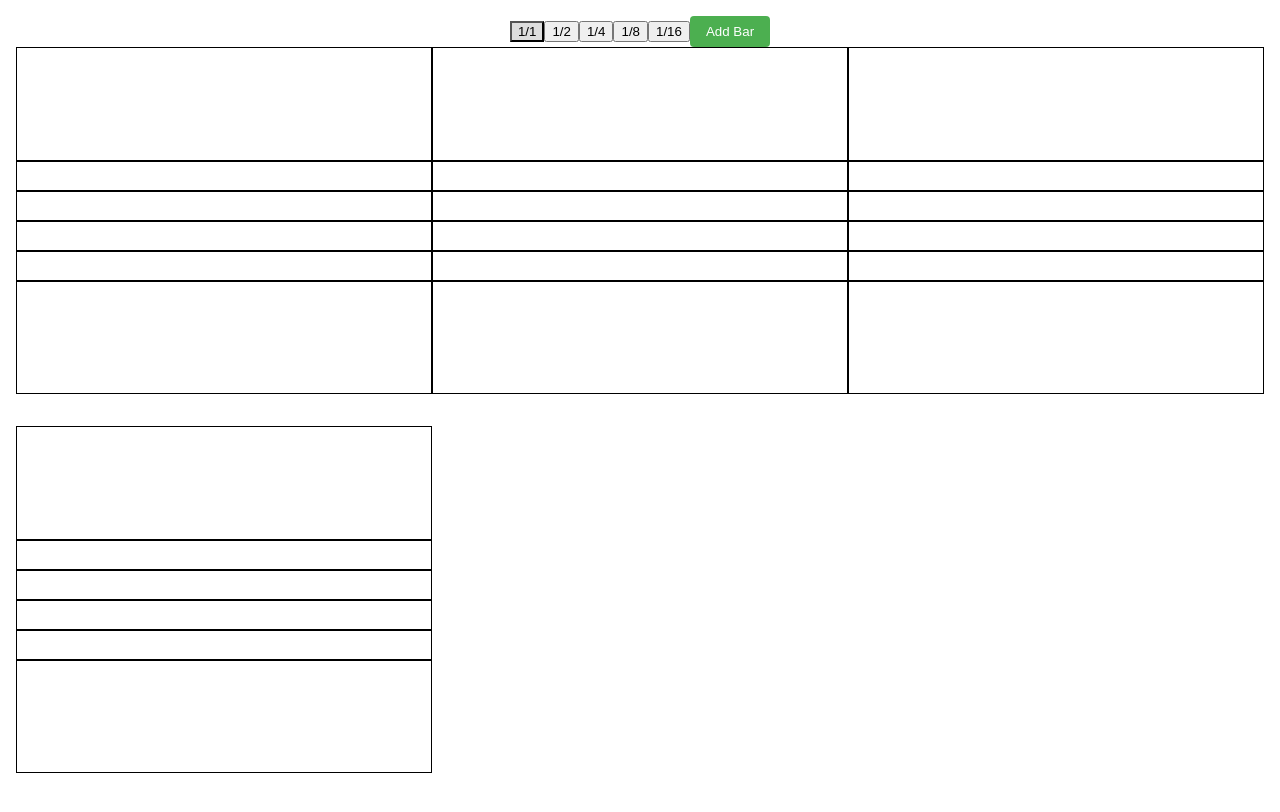
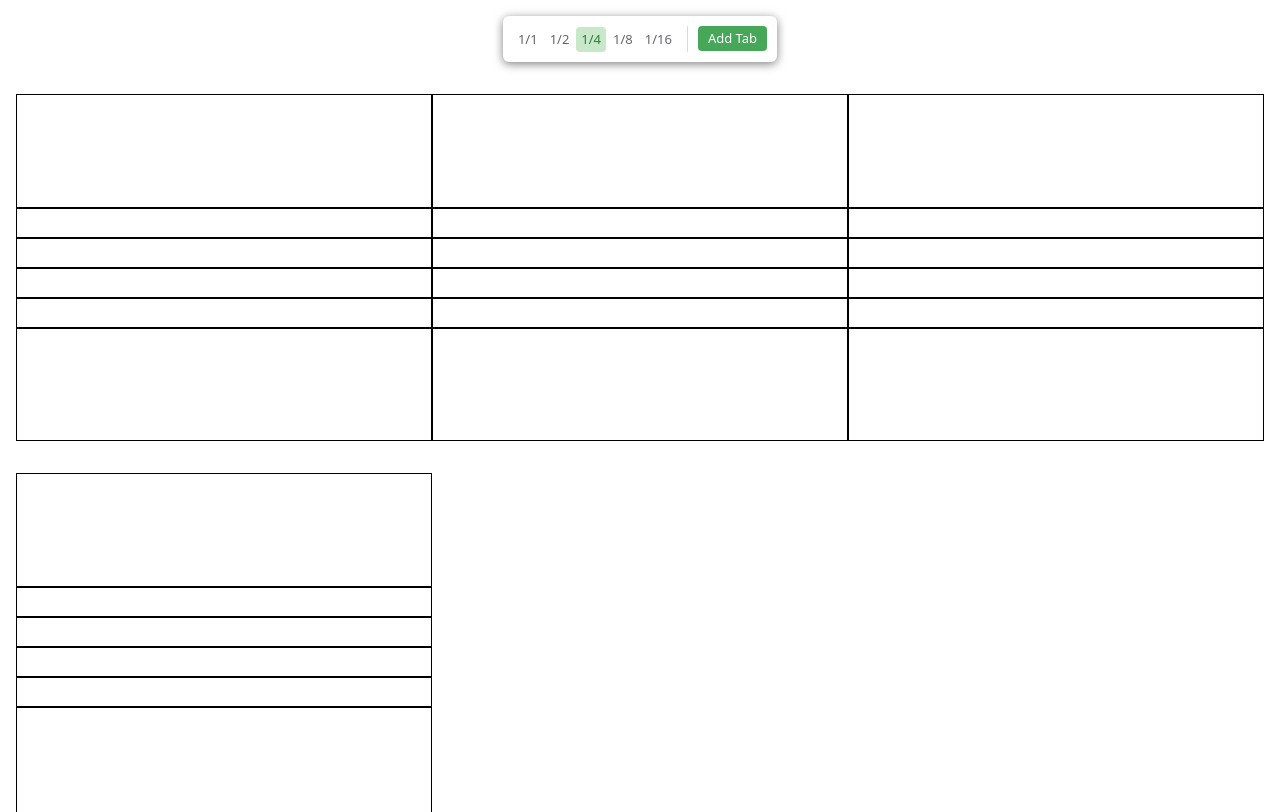
Before and after one commit to deeprecession/notes-to-guitar-tabs, a Vue app: page / in a window 1280 px wide. Shown: the top 812 px of the page. Built offline with nearby package versions, Linux system fonts and the light colour scheme.

Commit message:
feat: rewrite MusicSheetControlls with radix-ui

```diff
--- a/src/App.vue
+++ b/src/App.vue
@@ -1,9 +1,9 @@
 <script setup lang="ts">
-import MusicSheet from "./components/MusicSheet/MusicSheet.vue"
+import MusicSheetContainer from "./components/MusicSheet/MusicSheetContainer.vue"
 </script>
 
 <template>
-    <MusicSheet />
+    <MusicSheetContainer />
 </template>
 
 <style lang="css" scoped></style>
--- a/src/components/MusicSheet/Bar.vue
+++ b/src/components/MusicSheet/Bar.vue
@@ -1,7 +1,7 @@
 <script setup lang="ts">
 import { defineProps, onMounted, onUnmounted, ref, useTemplateRef } from "vue"
 import BarRow from "./BarRow.vue"
-import type { BarNotes } from "./MusicSheet.vue"
+import type { BarNotes } from "./MusicSheetContainer.vue"
 
 type BarProps = {
     barNotes: BarNotes
--- a/src/components/MusicSheet/BarRow.vue
+++ b/src/components/MusicSheet/BarRow.vue
@@ -9,7 +9,7 @@ import {
     type Component,
 } from "vue"
 import Note from "./Note.vue"
-import type { BarRowNotes } from "./MusicSheet.vue"
+import type { BarRowNotes } from "./MusicSheetContainer.vue"
 
 const props = defineProps<{
     hasLine: boolean
--- a/src/components/MusicSheet/MusicSheet.vue
+++ b/src/components/MusicSheet/MusicSheet.vue
@@ -1,48 +1,14 @@
 <script setup lang="ts">
-import { computed, markRaw, provide, ref, shallowRef } from "vue"
 import Bar from "./Bar.vue"
-import { defaultNoteFraction, type NoteFraction } from "./noteFractions"
-import NoteFractionSelector from "./NoteFractionSelector.vue"
+import type { MusicSheetNotes } from "./MusicSheetContainer.vue"
 
-export type BarRowNotes = Record<number, NoteFraction>
-export type BarNotes = Record<number, BarRowNotes>
-export type MusicSheetNotes = BarNotes[]
-
-const notes = ref<MusicSheetNotes>([{}, {}, {}, {}])
-
-function handleAddNote(bar: number, line: number, col: number) {
-    if (notes.value[bar] === undefined) {
-        notes.value[bar] = {}
-    }
-
-    if (notes.value[bar][line] === undefined) {
-        notes.value[bar][line] = {}
-    }
-
-    notes.value[bar][line][col] = selectedFraction.value
-}
-
-const selectedFraction = shallowRef<NoteFraction>(defaultNoteFraction)
-provide(
-    "BaseNote",
-    computed(() => markRaw(selectedFraction.value.componentPath))
-)
-
-const NOTE_COLS = 16
+defineProps<{ noteColumns: number; notes: MusicSheetNotes }>()
+defineEmits<{
+    (e: "add-note", payload: { barInx: number; line: number; col: number }): void
+}>()
 </script>
 
 <template>
-    <NoteFractionSelector
-        v-model="selectedFraction"
-        @update:model-value="(newVal) => (selectedFraction = newVal)"
-    />
-
-    <button
-        :class="$style['add-bar-btn']"
-        @click="notes.push({})"
-    >
-        Add Bar
-    </button>
     <div
         ref="sheet"
         :class="$style.container"
@@ -51,8 +17,8 @@ const NOTE_COLS = 16
             v-for="(barNotes, barInx) in notes"
             :barNotes="barNotes"
             :class="$style.bar"
-            :columns-num="NOTE_COLS"
-            @add-note="(line, col) => handleAddNote(barInx, line, col)"
+            :columns-num="noteColumns"
+            @add-note="(line, col) => $emit('add-note', { barInx, line, col })"
         />
     </div>
 </template>
--- /dev/null
+++ b/src/components/MusicSheet/MusicSheetContainer.vue
@@ -0,0 +1,61 @@
+<script setup lang="ts">
+import MusicSheet from "./MusicSheet.vue"
+import MusicSheetControls from "./MusicSheetControls.vue"
+import { computed, markRaw, provide, ref } from "vue"
+import {
+    defaultNoteFractionKey,
+    noteFractionsMap,
+    type NoteFraction,
+    type NoteFractionKey,
+} from "./noteFractions"
+
+export type BarRowNotes = Record<number, NoteFraction>
+export type BarNotes = Record<number, BarRowNotes>
+export type MusicSheetNotes = BarNotes[]
+
+const notes = ref<MusicSheetNotes>([{}, {}, {}, {}])
+
+function handleAddNote(bar: number, line: number, col: number) {
+    if (notes.value[bar] === undefined) {
+        notes.value[bar] = {}
+    }
+
+    if (notes.value[bar][line] === undefined) {
+        notes.value[bar][line] = {}
+    }
+
+    notes.value[bar][line][col] = noteFractionsMap[selectedFractionKey.value]
+}
+
+const selectedFractionKey = ref<NoteFractionKey>(defaultNoteFractionKey)
+provide(
+    "BaseNote",
+    computed(() => markRaw(noteFractionsMap[selectedFractionKey.value].componentPath))
+)
+
+const NOTE_COLS = 16
+</script>
+
+<template>
+    <div :class="$style.container">
+        <MusicSheetControls
+            v-model:note-fraction="selectedFractionKey"
+            @update:note-fraction="(newVal) => (selectedFractionKey = newVal)"
+            @add-tab="notes.push({})"
+        />
+        <MusicSheet
+            :notes="notes"
+            :note-columns="NOTE_COLS"
+            @add-note="({ barInx, line, col }) => handleAddNote(barInx, line, col)"
+        />
+    </div>
+</template>
+
+<style lang="css" scoped module>
+.container {
+    display: flex;
+    flex-flow: column nowrap;
+    gap: 2rem;
+    align-items: center;
+}
+</style>
--- /dev/null
+++ b/src/components/MusicSheet/MusicSheetControls.vue
@@ -0,0 +1,122 @@
+<script setup lang="ts">
+import {
+    ToolbarButton,
+    ToolbarRoot,
+    ToolbarSeparator,
+    ToolbarToggleGroup,
+    ToolbarToggleItem,
+} from "radix-vue"
+import { defaultNoteFractionKey, noteFractionsMap, type NoteFractionKey } from "./noteFractions"
+
+const noteFractionModel = defineModel<NoteFractionKey>("noteFraction", {
+    default: defaultNoteFractionKey,
+})
+
+defineEmits<{ (e: "addTab"): void }>()
+</script>
+
+<template>
+    <ToolbarRoot :class="$style.ToolbarRoot">
+        <ToolbarToggleGroup
+            :class="$style.ToolbarToggleGroup"
+            :model-value="noteFractionModel"
+            @update:model-value="(newVal) => (noteFractionModel = newVal as NoteFractionKey)"
+        >
+            <ToolbarToggleItem
+                v-for="(fraction, key) in noteFractionsMap"
+                :key="key"
+                :value="key"
+                :class="$style.ToolbarToggleItem"
+            >
+                {{ fraction.name }}
+            </ToolbarToggleItem>
+        </ToolbarToggleGroup>
+
+        <ToolbarSeparator :class="$style.ToolbarSeparator" />
+
+        <ToolbarButton
+            :class="$style.ToolbarButton"
+            @click="$emit('addTab')"
+            >Add Tab</ToolbarButton
+        >
+    </ToolbarRoot>
+</template>
+
+<style lang="css" scoped module>
+a,
+button {
+    all: unset;
+}
+
+.ToolbarRoot {
+    display: flex;
+    padding: 10px;
+    width: fit-content;
+    min-width: max-content;
+    border-radius: 6px;
+    background-color: white;
+    box-shadow: 0 2px 10px var(--black-a7);
+}
+
+.ToolbarToggleItem,
+.ToolbarLink,
+.ToolbarButton {
+    flex: 0 0 auto;
+    color: var(--mauve-11);
+    height: 25px;
+    padding: 0 5px;
+    border-radius: 4px;
+    display: inline-flex;
+    font-size: 13px;
+    line-height: 1;
+    align-items: center;
+    justify-content: center;
+}
+.ToolbarToggleItem:hover,
+.ToolbarLink:hover,
+.ToolbarButton:hover {
+    background-color: var(--grass-3);
+    color: var(--grass-11);
+}
+.ToolbarToggleItem:focus,
+.ToolbarLink:focus,
+.ToolbarButton:focus {
+    position: relative;
+    box-shadow: 0 0 0 2px var(--grass-7);
+}
+
+.ToolbarToggleItem {
+    background-color: white;
+    margin-left: 2px;
+}
+.ToolbarToggleItem:first-child {
+    margin-left: 0;
+}
+.ToolbarToggleItem[data-state="on"] {
+    background-color: var(--grass-5);
+    color: var(--grass-11);
+}
+
+.ToolbarSeparator {
+    width: 1px;
+    background-color: var(--mauve-6);
+    margin: 0 10px;
+}
+
+@media (min-width: 520px) {
+    .ToolbarLink {
+        display: inline-flex;
+    }
+}
+
+.ToolbarButton {
+    padding-left: 10px;
+    padding-right: 10px;
+    color: white;
+    background-color: var(--grass-9);
+}
+.ToolbarButton:hover {
+    background-color: var(--grass-10);
+    color: white;
+}
+</style>
--- a/src/components/MusicSheet/NoteFractionSelector.vue
+++ /dev/null
@@ -1,22 +0,0 @@
-<script setup lang="ts">
-import { defaultNoteFraction, noteFractions, type NoteFraction } from "./noteFractions"
-
-const model = defineModel<NoteFraction>({ default: defaultNoteFraction })
-</script>
-
-<template>
-    <button
-        v-for="noteFrac in noteFractions"
-        :key="noteFrac.id"
-        :class="{ [$style.active]: model.id === noteFrac.id }"
-        @click="model = noteFrac"
-    >
-        {{ noteFrac.name }}
-    </button>
-</template>
-
-<style lang="css" scoped module>
-.active {
-    background-color: #ddd;
-}
-</style>
--- a/src/components/MusicSheet/noteFractions.ts
+++ b/src/components/MusicSheet/noteFractions.ts
@@ -20,6 +20,9 @@ export const noteFractionsMap = {
     sixteenth: { id: 5, fraction: 1 / 16, componentPath: Sixteenth, name: "1/16" },
 } as const satisfies Record<string, NoteFraction>
 
+export type NoteFractionKey = keyof typeof noteFractionsMap
+
 export const noteFractions = Object.values(noteFractionsMap) satisfies NoteFraction[]
 
-export const defaultNoteFraction = noteFractionsMap.whole
+export const defaultNoteFractionKey: NoteFractionKey = "quarter"
+export const defaultNoteFraction = noteFractionsMap[defaultNoteFractionKey]
--- a/src/style.css
+++ b/src/style.css
@@ -1,3 +1,8 @@
+@import "@radix-ui/colors/black-alpha.css";
+@import "@radix-ui/colors/mauve.css";
+@import "@radix-ui/colors/grass.css";
+
+
 body * {
     box-sizing: border-box;
 }
```
